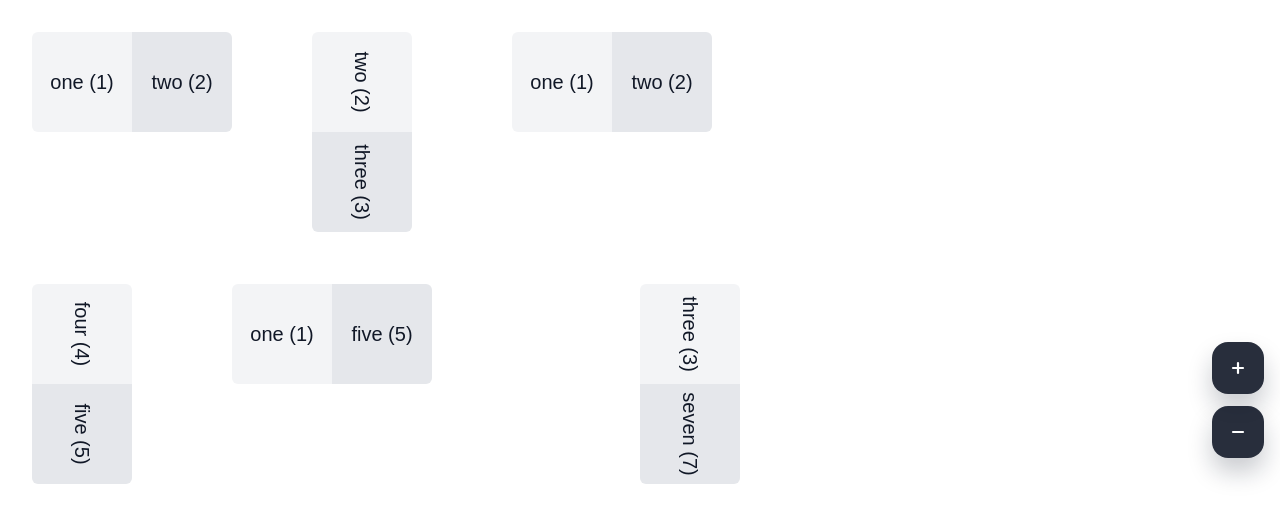
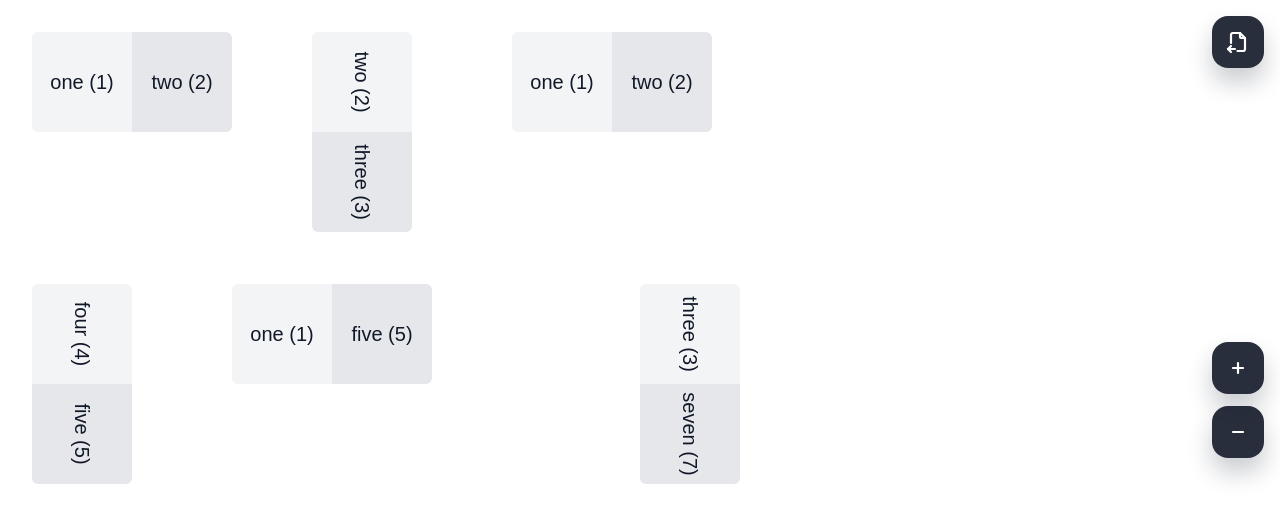
Before and after one commit to zufarfakhurtdinov/domino, a website built with Vite: page index.html in a window 1280 px wide. Built offline with nearby package versions, Linux system fonts and the light colour scheme.

Commit message:
Add top import activity button

```diff
--- a/src/app/browser.ts
+++ b/src/app/browser.ts
@@ -179,6 +179,8 @@ export function bootstrapDominoApp(RendererClass: RendererConstructor): void {
   }
 
   function createZoomControls(appContainer: HTMLElement): HTMLDivElement {
+    appContainer.append(createImportButton());
+
     const controls = document.createElement("div");
     controls.className = "zoom-controls";
 
@@ -197,6 +199,17 @@ export function bootstrapDominoApp(RendererClass: RendererConstructor): void {
 
     appContainer.append(controls);
     return controls;
+  }
+
+  function createImportButton(): HTMLButtonElement {
+    const button = document.createElement("button");
+    button.type = "button";
+    button.className = "zoom-button import-activity";
+    button.setAttribute("aria-label", "Import activity");
+    button.title = "Import activity";
+    button.innerHTML = createImportIcon();
+
+    return button;
   }
 
   function createZoomButton(config: {
@@ -240,6 +253,17 @@ function createZoomIcon(kind: "plus" | "minus"): string {
   `;
 }
 
+function createImportIcon(): string {
+  return `
+    <svg viewBox="0 0 24 24" aria-hidden="true" focusable="false">
+      <path d="M14 3v4a1 1 0 0 0 1 1h4" />
+      <path d="M5 13v-8a2 2 0 0 1 2 -2h7l5 5v11a2 2 0 0 1 -2 2h-5.5" />
+      <path d="M2 19h7" />
+      <path d="M5 16l-3 3l3 3" />
+    </svg>
+  `;
+}
+
 function updateZoomControls(zoomControls: HTMLElement, boardScale: number): void {
   const zoomInButton = zoomControls.querySelector<HTMLButtonElement>(".zoom-in");
   const zoomOutButton = zoomControls.querySelector<HTMLButtonElement>(".zoom-out");
--- a/src/styles.css
+++ b/src/styles.css
@@ -164,6 +164,13 @@ body {
   stroke-linejoin: round;
 }
 
+.import-activity {
+  position: absolute;
+  top: 16px;
+  right: 16px;
+  z-index: 10;
+}
+
 .activity-editor {
   box-sizing: border-box;
   min-height: 100%;
```
Also changed, not shown: test/e2e/renderer-smoke.spec.ts (+1 -0 lines).
